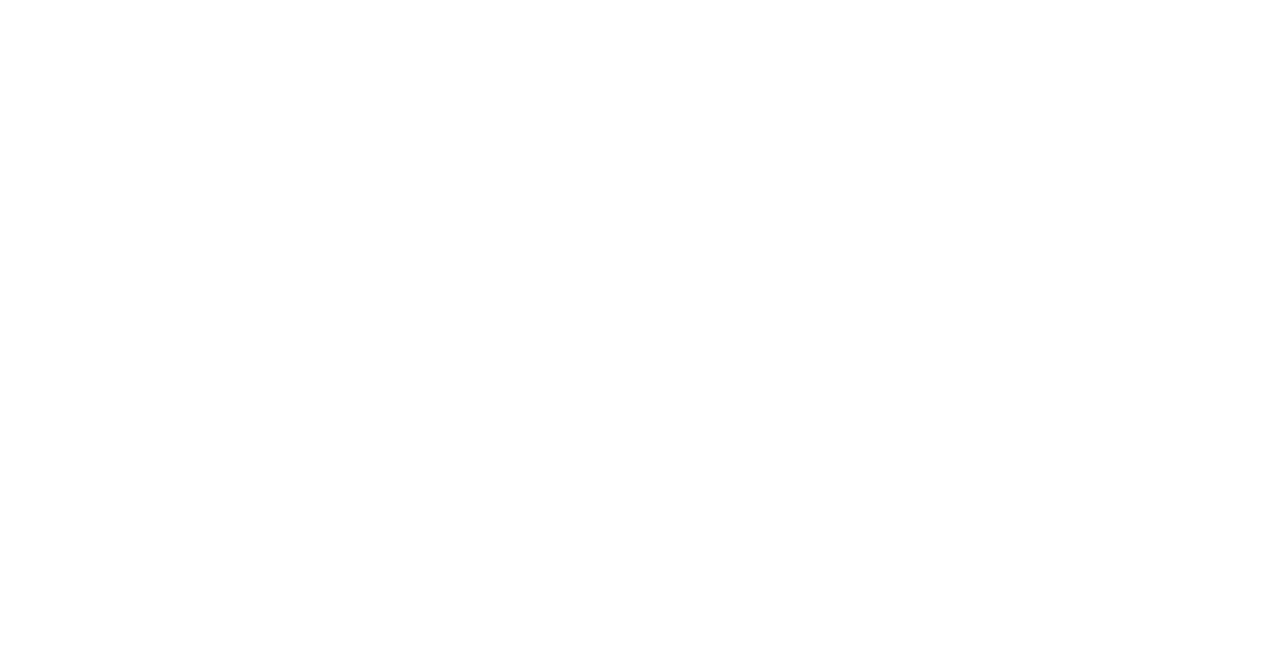
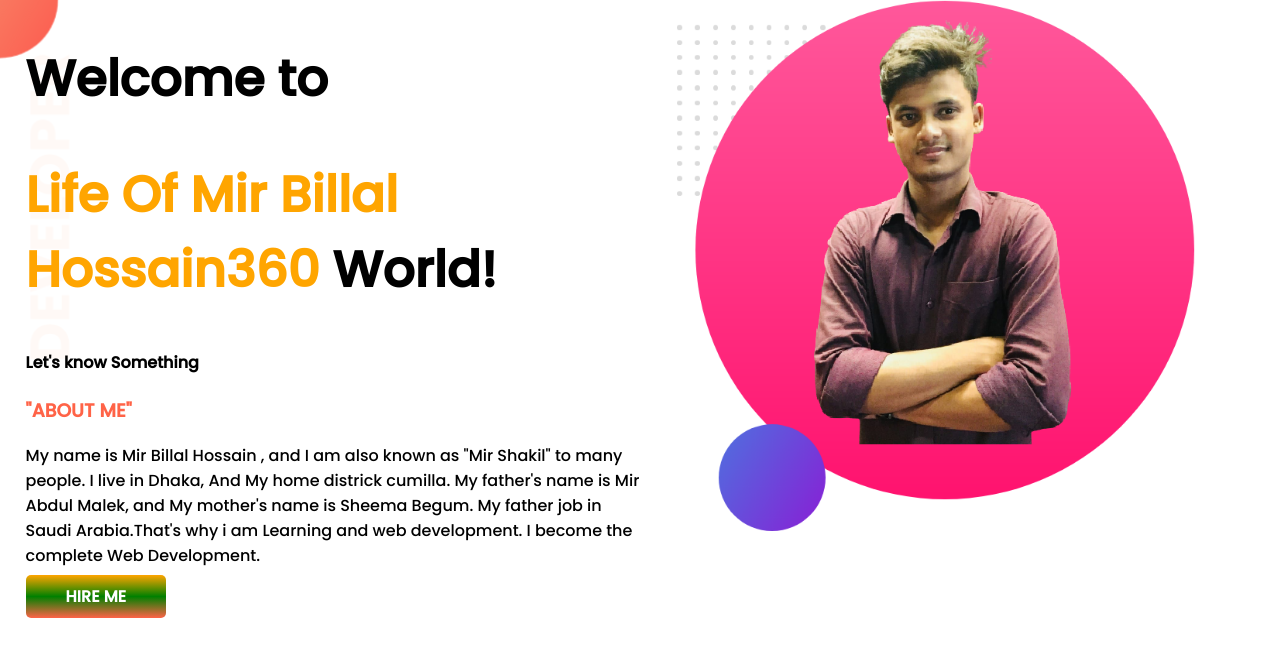
Before and after one commit to MirBillalHossain360/web-developer-portfolio-website-, a plain HTML site: page index.html in a window 1280 px wide. Drawn offline with Linux system fonts and the light colour scheme.

Commit message:
top banner add

```diff
--- a/index.html
+++ b/index.html
@@ -1,13 +1,38 @@
 <!DOCTYPE html>
 <html lang="en">
+
 <head>
     <meta charset="UTF-8">
     <meta http-equiv="X-UA-Compatible" content="IE=edge">
     <meta name="viewport" content="width=device-width, initial-scale=1.0">
     <title>Mir Billal Hossain Portfolio</title>
+    <link rel="preconnect" href="https://fonts.googleapis.com">
+    <link rel="preconnect" href="https://fonts.gstatic.com" crossorigin>
+    <link href="https://fonts.googleapis.com/css2?family=Poppins:wght@500&display=swap" rel="stylesheet">
     <link rel="stylesheet" href="style.css">
 </head>
+
 <body>
+    <section class="top-banner">
+        <div class="half-width">
+            <h1>Welcome to</h1>
+            <h1><span class="orange-color"> Life Of Mir Billal Hossain360</span> World!</h1>
+            <h4>Let's know Something</h4>
+            <h3><span class="tomato-color">"ABOUT ME"</span></h3>
+            <p> My name is Mir Billal Hossain , and I am also known as "Mir Shakil" to many people. I live in Dhaka, And
+                My home districk cumilla. My
+                father's name is Mir Abdul Malek, and My mother's name is Sheema Begum. My father job in Saudi
+                Arabia.That's why i am Learning and web development. I become the complete Web Development.
+            </p>
+            <a class="link-button" target="_blank" href="https://github.com/MirBillalHossain360">HIRE
+                ME</a>
+        </div>
+        <div class="half-width">
+            <img src="images/mir-bg1.png" alt="">
+        </div>
+    </section>
+
 
 </body>
+
 </html>
--- a/style.css
+++ b/style.css
@@ -0,0 +1,35 @@
+body{
+    font-family: 'Poppins', sans-serif;
+    margin: 0px;
+}
+h1{
+    font-size: 50px;
+}
+.orange-color{
+    color: orange;
+}
+.tomato-color{
+    color: tomato;
+}
+section{
+    display: flex;
+}
+.half-width{
+    width: 50%;
+    padding-left: 2%;
+}
+.half-width img{
+    width: 90%;
+}
+.link-button{
+    text-decoration: none;
+    background-image: linear-gradient(orange, green, tomato);
+    color:white;
+    font-weight: 700;
+    padding: 10px 40px;
+    border-radius: 5px;
+}
+.top-banner{
+    background-image: url(images/top-banner.png);
+    background-repeat: no-repeat;
+}
```
Also changed, not shown: images/dream-bg.png (added), images/exp-bg.png (added), images/jhankar.png (added), images/jhankar2.png (added), images/mir-bg1.png (added), images/mir-bg2.png (added), images/my-bg.png (added), images/my-bg2.png (added), images/top-banner.png (added), 7 other files.
